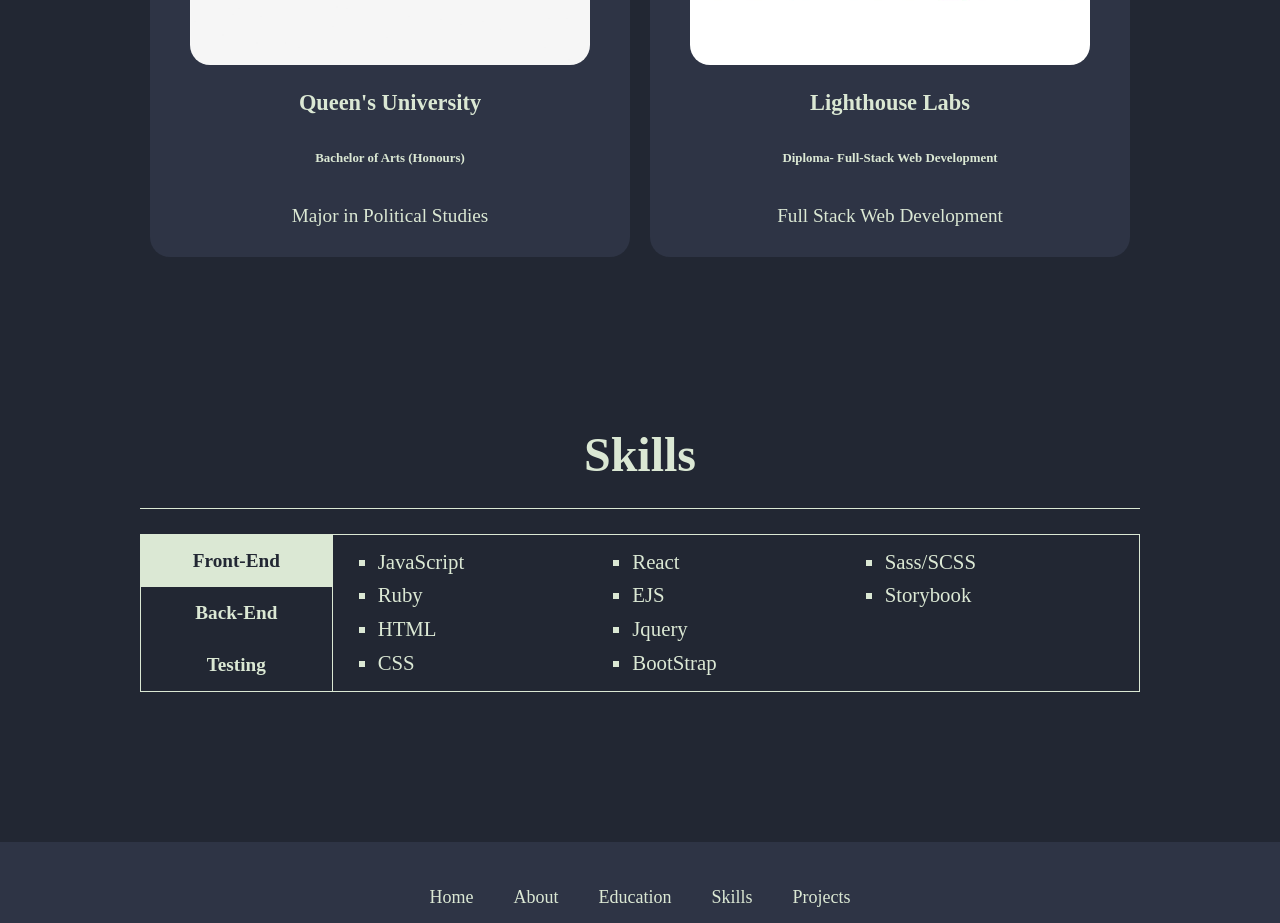
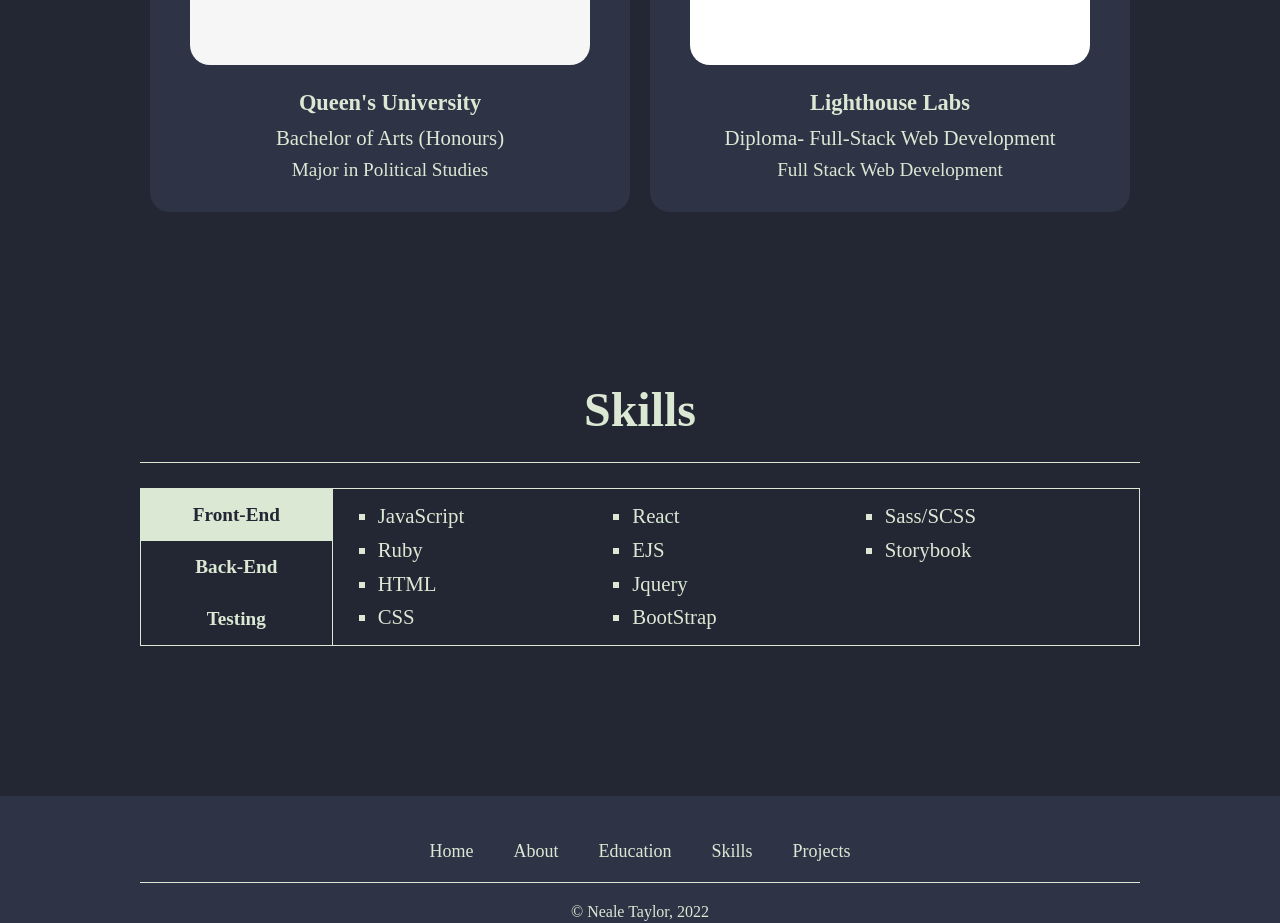
Before and after one commit to NealePT/nealetaylorcom, a React (Create React App) app in the folder react-site/: page / in a window 1280 px wide. Shown: the part 1672-2595 px from the top of the page. Built offline with nearby package versions, Linux system fonts and the light colour scheme.

Commit message:
change margins

```diff
--- a/react-site/src/components/Education.css
+++ b/react-site/src/components/Education.css
@@ -35,8 +35,14 @@
   font-size: 1.4rem;
 }
 
+.card h6 {
+  margin: 5px;
+  font-size: 1.3rem;
+  font-weight: normal;
+}
+
 .card p {
-  margin: 10px 10px 30px 10px;
+  margin: 5px 10px 30px 10px;
 }
 
 .card img {
```
